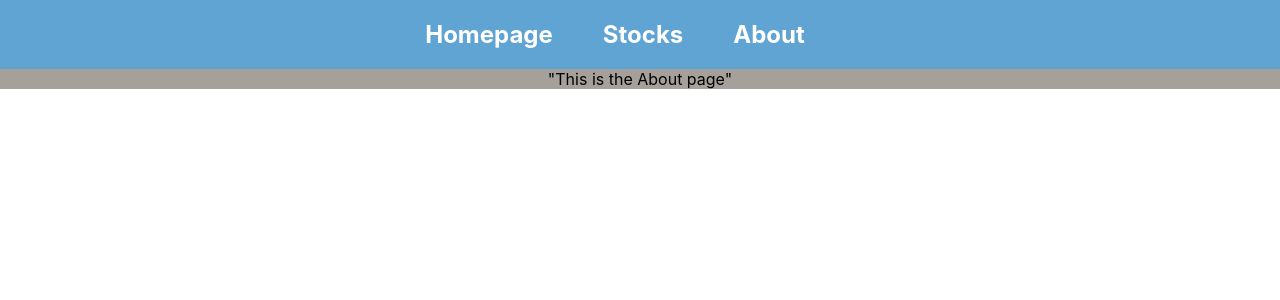
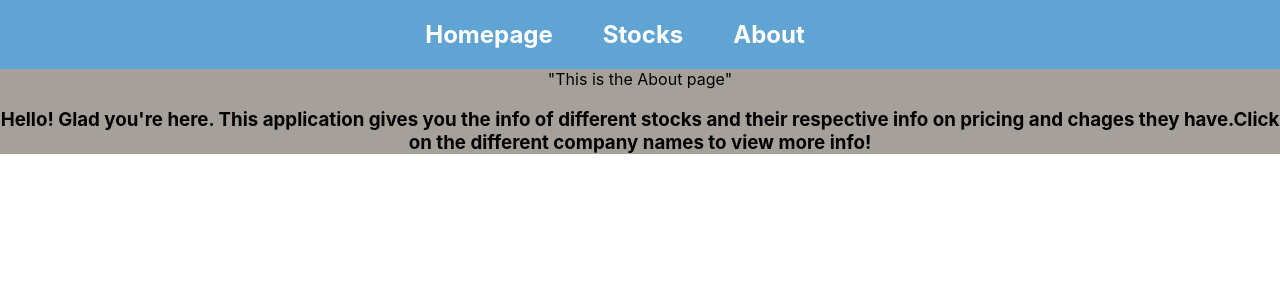
Before and after one commit to SlowLifeMatt/react-router-stocks, a React (Create React App) app: page /about in a window 1280 px wide. Shown: the top 300 px of the page. Built offline with nearby package versions, Linux system fonts and the light colour scheme.

Commit message:
added about and read me info

```diff
--- a/src/pages/About.js
+++ b/src/pages/About.js
@@ -2,7 +2,11 @@ import React from 'react'
 
 const About = () => {
   return (
-    <div>"This is the About page"</div>
+
+    <div>
+<div>"This is the About page"</div>
+<h3>Hello! Glad you're here. This application gives you the info of different stocks and their respective info on pricing and chages they have.Click on the different company names to view more info!</h3>
+    </div>
   )
 }
 
```
Also changed, not shown: 1 other file (tests, documents, lock files or other folders).
